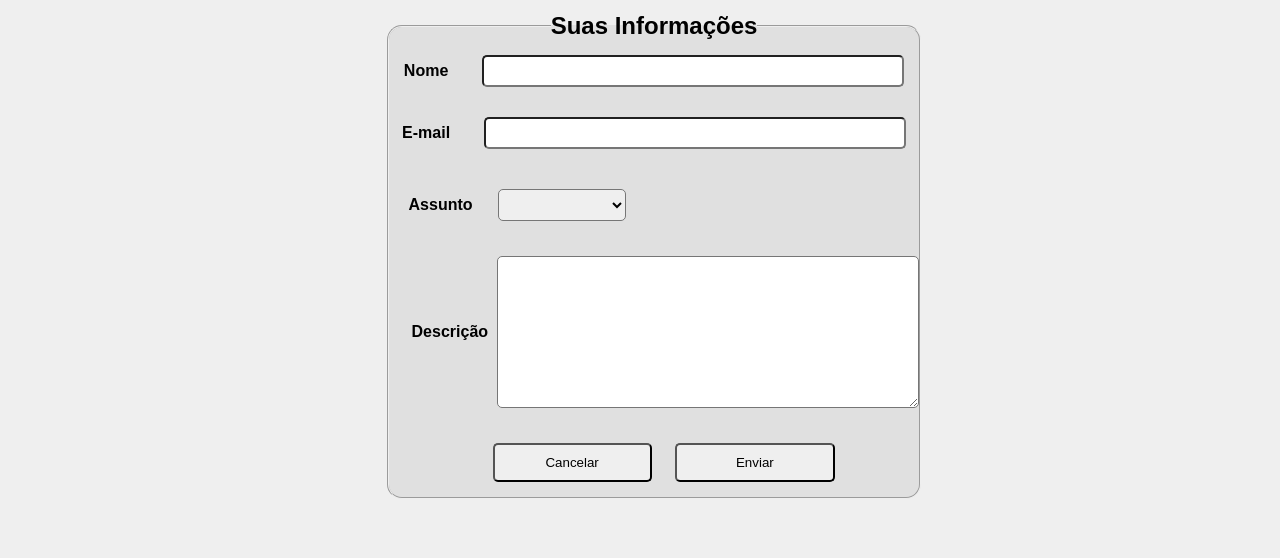
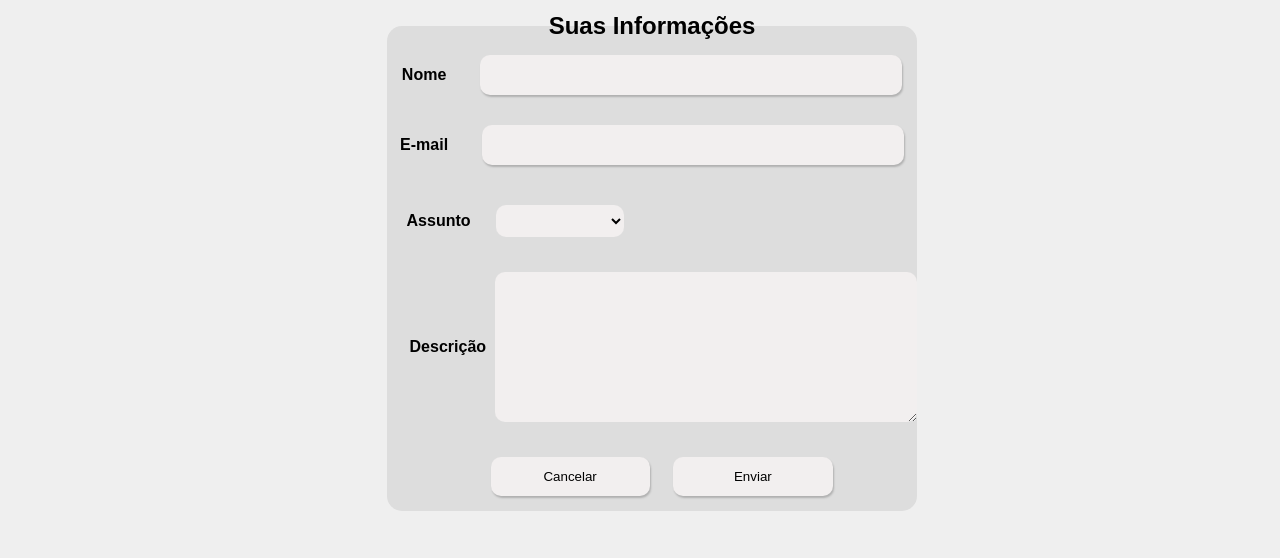
Before and after one commit to Leal86/developWeb, a plain HTML site: page Projeto - UNES/contato.html in a window 1280 px wide. Shown: the part 137-695 px from the top of the page. Drawn offline with Linux system fonts and the light colour scheme.

Commit message:
Continuei a estilização do formulario

```diff
--- a/Projeto - UNES/contato.html
+++ b/Projeto - UNES/contato.html
@@ -60,7 +60,7 @@
 							<textarea name="descricao" id="idescricao" cols="30" rows="10"></textarea>
 						</div>
 
-						<input type="button" value="Cancelar" type="reset">
+						<input type="button" value="Cancelar" type="reset" id="cancelar">
 						<input type="button" value="Enviar" onclick="alert('Dados enviados com sucesso!')">
 
 					</fieldset>
--- a/Projeto - UNES/estilo/style.css
+++ b/Projeto - UNES/estilo/style.css
@@ -158,35 +158,38 @@ label {
 
 input {
     width: 33vw;
-    height: 4vh;
+    height: 5vh;
     margin: 15px 0px 15px 19px;
-    border-radius: 5px;
+    border-radius: 10px;
+    border: none;
     outline: unset;
-}
-
-input[type=button] {
-    width: 30%;
-    height: 3vw;
-    cursor: pointer;
-
-}
-
-input:focus, textarea:focus {
-    background-color: #EFEFEF;
+    background-color: #f2efef;
+    box-shadow: 1px 2px 2px rgba(0, 0, 0, 0.202);
 }
 
 select {
     width: 10vw;
     height: 4vh;
     margin: 15px 3px;
-    border-radius: 5px;
+    border-radius: 10px;
+    border: none;
+    cursor: pointer;
+    background-color: #f2efef;
 }
 
 textarea {
     width: 33vw;
     margin-left: 5px;
-    border-radius: 5px;
+    border-radius: 10px;
+    border: none;
     outline: unset;
+    background-color: #f2efef;
+
+}
+
+input:focus, textarea:focus, select:focus {
+    background-color: #ffffff;
+    box-shadow: 1px 2px 2px rgba(0, 0, 0, 0.202);
 }
 
 #formulario {
@@ -198,7 +201,8 @@ textarea {
 fieldset {
     border-radius: 15px;
     padding: 0px;
-    background-color: #e0e0e0;
+    background-color: #dddddd;
+    border: none;
 }
 
 legend {
@@ -221,6 +225,16 @@ div#descricao {
     text-align: left;
     align-items: center;
     margin-bottom: 20px;
+}
+
+input[type=button] {
+    width: 30%;
+    height: 3vw;
+    cursor: pointer;
+}
+
+button {
+    background-color: #0be0e0;
 }
 
 /* Footer */
```
